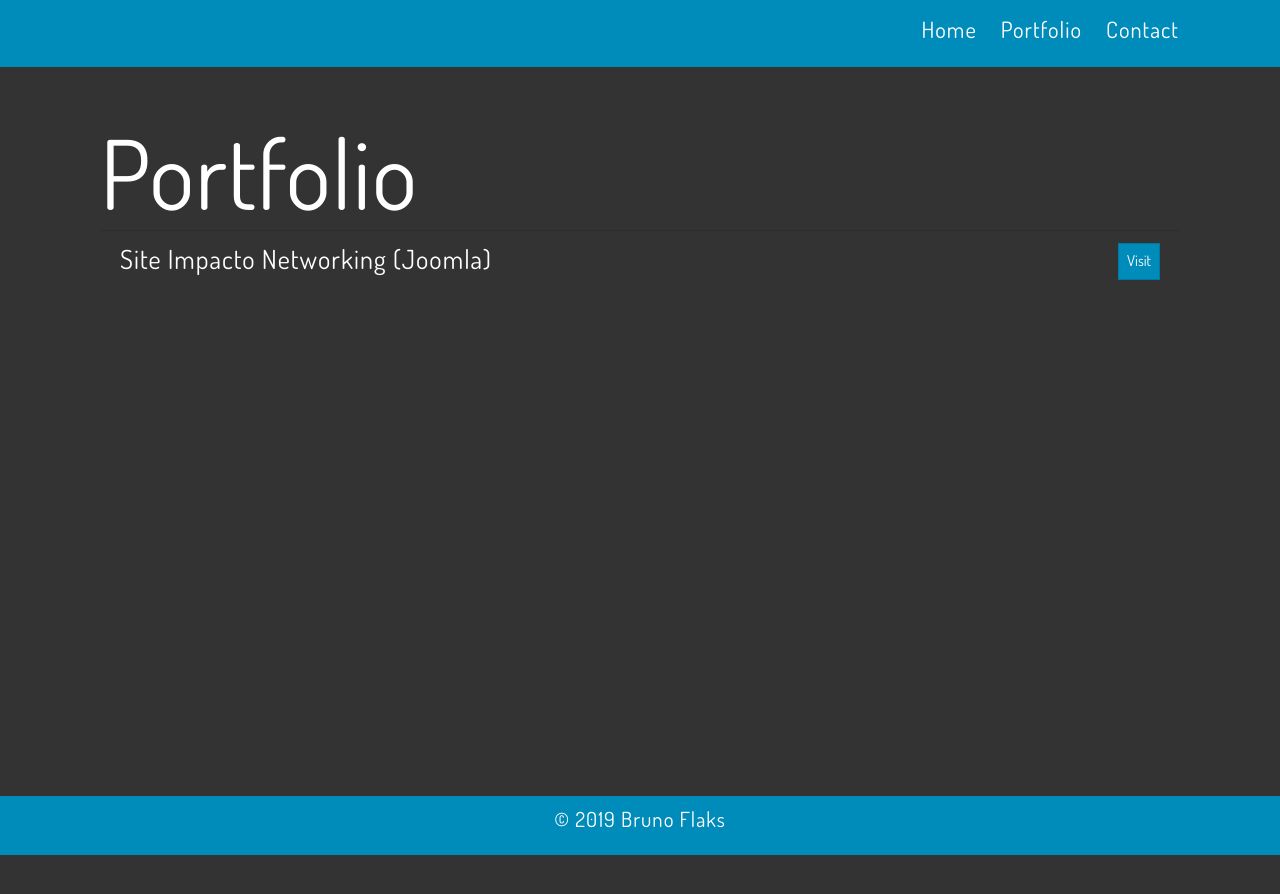
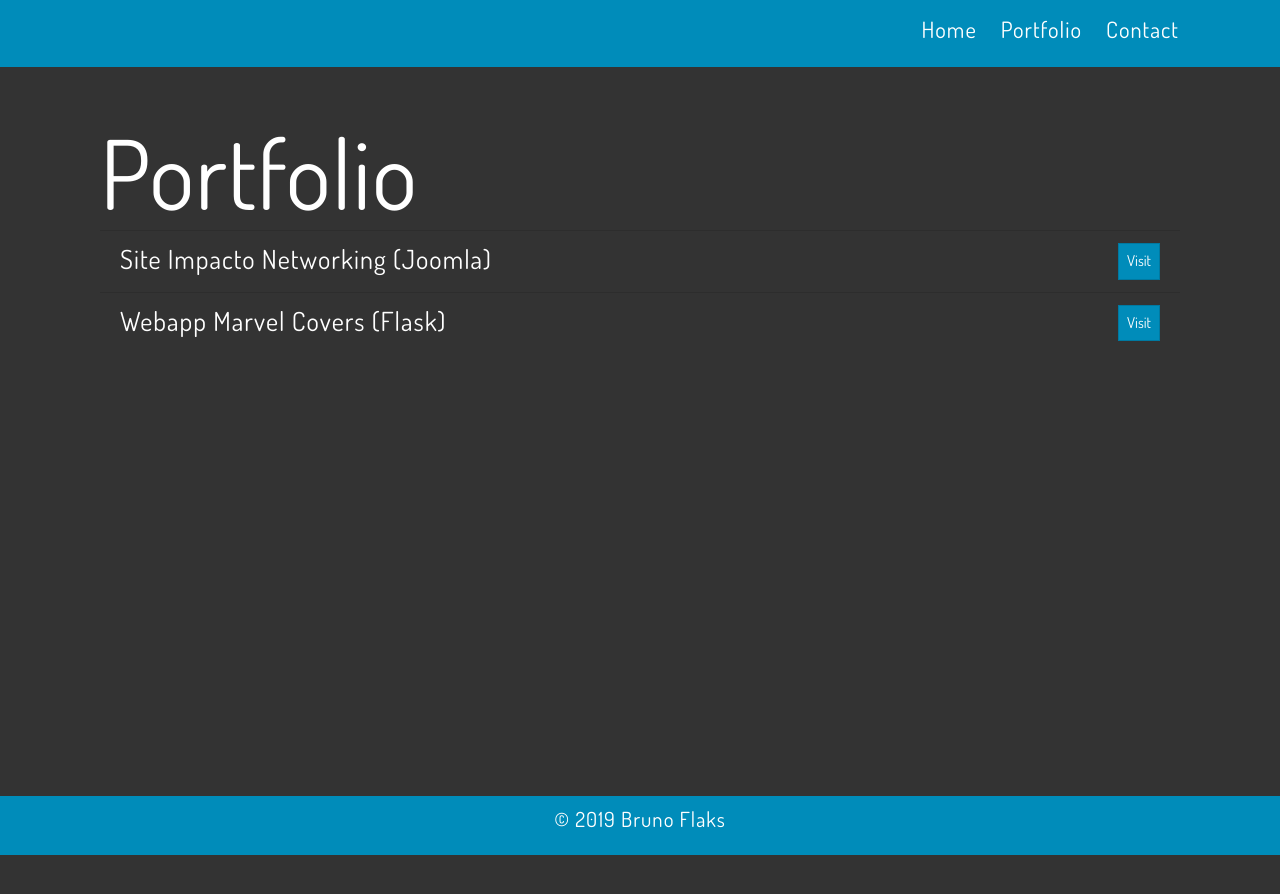
Before and after one commit to Flaks009/flaks009.github.io, a Jekyll site: the page built from portfolio.html, in a window 1280 px wide. Shown: the top 894 px of the page. Built offline with Jekyll 4.4.1, drawn with Linux system fonts in a browser that asks for light colours.

Commit message:
Update portfolio.html

```diff
--- a/portfolio.html
+++ b/portfolio.html
@@ -6,4 +6,6 @@ title: Portfolio
 <div class="display-1">Portfolio</div>
 <ul class="list-group list-group-flush">
     <li class="list-group-item bg-dark h3"> Site Impacto Networking (Joomla)<a href="http://www.impactonet.com.br/"><button type="button" class="btn btn-primary float-right">Visit</button></a></li>
+    <li class="list-group-item bg-dark h3"> Webapp Marvel Covers (Flask) <a href="https://marvel-apphq.herokuapp.com/"><button type="button" class="btn btn-primary float-right">Visit</button></a></li>
+
 </ul>
```
